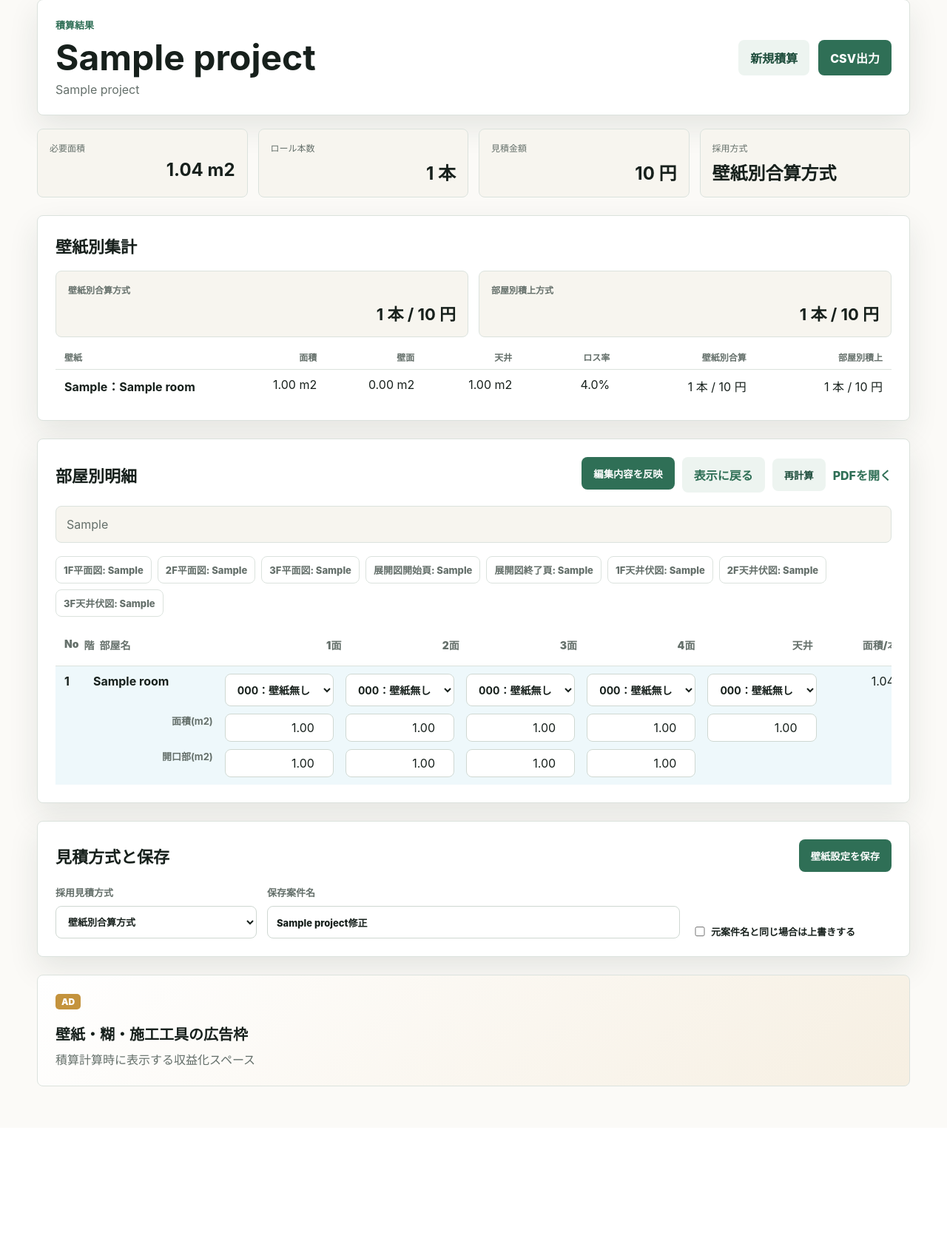
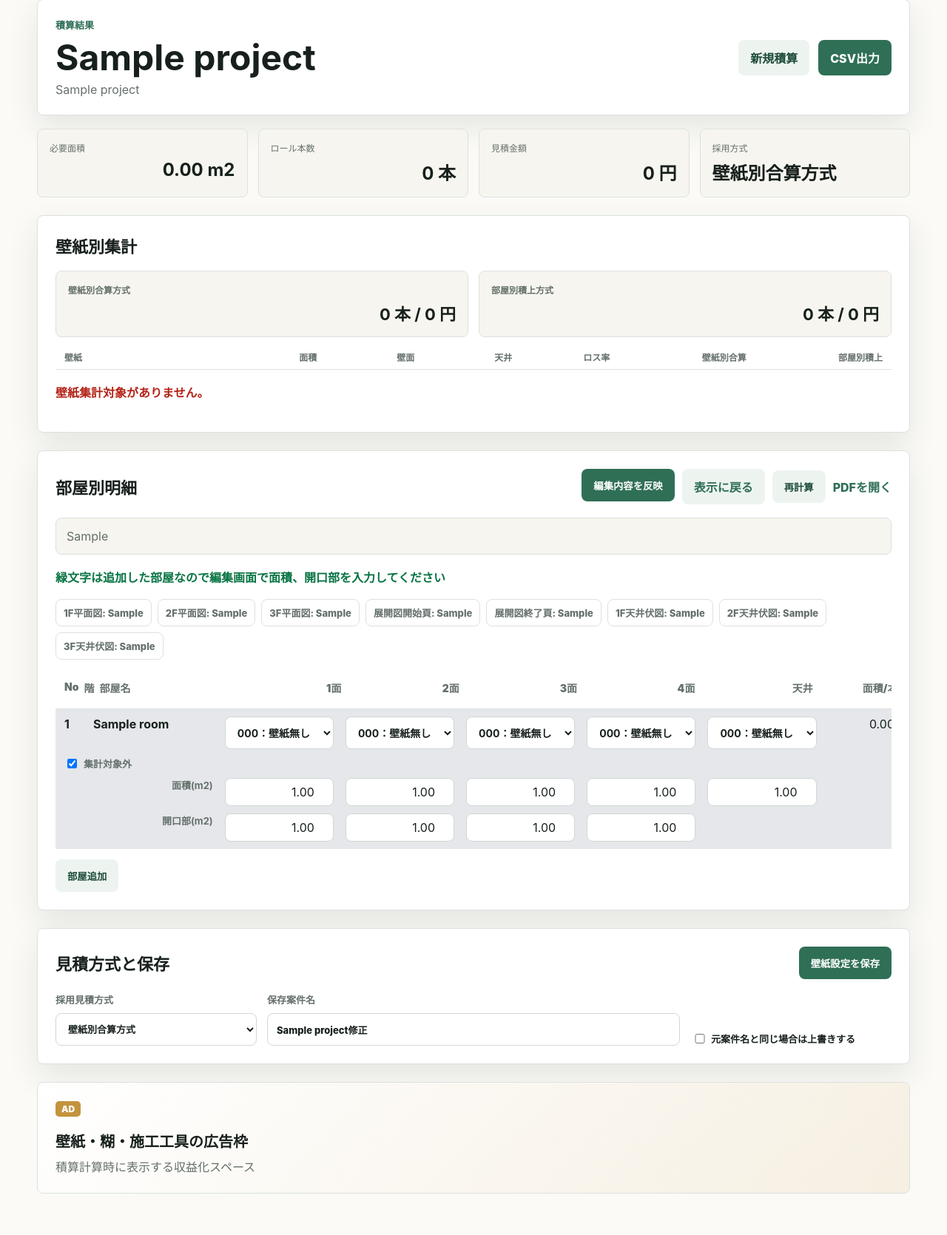
Before and after one commit to masumitachibana4649-creator/Sekisan-Project, a Django app: page /projects/1/?edit=1 in a window 1280 px wide. Shown: the part 128-1798 px from the top of the page at 74% size. Before the commit the page ends 1597 px from the top, so only its background shows below. Run offline with Django 5.2, Linux system fonts and the light colour scheme; a user stored in the database is signed in; data comes from the database, SQL or seed files in the repository; tables that the repository leaves empty hold one stand-in row (values such as "Sample post").

Commit message:
Track missing and manual rooms

```diff
--- a/estimator/static/estimator/app.js
+++ b/estimator/static/estimator/app.js
@@ -5,6 +5,15 @@ const estimateForm = document.querySelector("[data-estimate-form]");
 const loadingOverlay = document.querySelector("[data-loading-overlay]");
 const pdfInput = document.querySelector("[data-pdf-input]");
 const pdfPreview = document.querySelector("[data-pdf-preview]");
+const openAddRoomButton = document.querySelector("[data-open-add-room]");
+const addRoomDialog = document.querySelector("[data-add-room-dialog]");
+const cancelAddRoomButton = document.querySelector("[data-cancel-add-room]");
+const confirmAddRoomButton = document.querySelector("[data-confirm-add-room]");
+const newRoomFloor = document.querySelector("[data-new-room-floor]");
+const newRoomName = document.querySelector("[data-new-room-name]");
+const newRoomError = document.querySelector("[data-new-room-error]");
+const roomDetailBody = document.querySelector("[data-room-detail-body]");
+const newRoomFields = document.querySelector("[data-new-room-fields]");
 
 if (addRoomButton && roomTable && template) {
   addRoomButton.addEventListener("click", () => {
@@ -45,3 +54,84 @@ if (pdfInput && pdfPreview) {
     pdfPreview.classList.remove("is-hidden");
   });
 }
+
+if (openAddRoomButton && addRoomDialog && confirmAddRoomButton && newRoomFloor && newRoomName && roomDetailBody && newRoomFields) {
+  openAddRoomButton.addEventListener("click", () => {
+    if (newRoomError) newRoomError.classList.add("is-hidden");
+    newRoomName.value = "";
+    newRoomFloor.value = "1F";
+    addRoomDialog.showModal();
+    newRoomName.focus();
+  });
+
+  if (cancelAddRoomButton) {
+    cancelAddRoomButton.addEventListener("click", () => addRoomDialog.close());
+  }
+
+  confirmAddRoomButton.addEventListener("click", () => {
+    const roomName = newRoomName.value.trim();
+    if (!roomName) {
+      if (newRoomError) newRoomError.classList.remove("is-hidden");
+      newRoomName.focus();
+      return;
+    }
+
+    const floor = newRoomFloor.value || "1F";
+    appendHiddenRoomField("new_room_floor", floor);
+    appendHiddenRoomField("new_room_name", roomName);
+    appendManualRoomPreview(floor, roomName);
+    addRoomDialog.close();
+  });
+}
+
+function appendHiddenRoomField(name, value) {
+  const input = document.createElement("input");
+  input.type = "hidden";
+  input.name = name;
+  input.value = value;
+  newRoomFields.append(input);
+}
+
+function appendManualRoomPreview(floor, roomName) {
+  const row = document.createElement("div");
+  row.className = "room-detail-group";
+  const rowNumber = roomDetailBody.querySelectorAll(".room-detail-group").length + 1;
+  row.innerHTML = `
+    <strong class="room-no-cell">${rowNumber}</strong>
+    <span class="room-floor-cell">${escapeHtml(floor)}</span>
+    <strong class="room-name-cell source-manual-room">${escapeHtml(roomName)}</strong>
+    <span class="room-wallpaper-cell">001：標準壁紙</span>
+    <span class="room-wallpaper-cell">001：標準壁紙</span>
+    <span class="room-wallpaper-cell">001：標準壁紙</span>
+    <span class="room-wallpaper-cell">001：標準壁紙</span>
+    <span class="room-wallpaper-cell">001：標準壁紙</span>
+    <span class="room-total-cell">0.00 m2<br>0 本</span>
+    <span class="room-note-cell">手動追加: 面積、開口部を入力してください</span>
+    <label class="room-exclude-cell"><input type="checkbox" disabled><span>集計対象外</span></label>
+    <strong class="room-sub-label">面積(m2)</strong>
+    <span class="room-measure-cell">0.00</span>
+    <span class="room-measure-cell">0.00</span>
+    <span class="room-measure-cell">0.00</span>
+    <span class="room-measure-cell">0.00</span>
+    <span class="room-measure-cell">0.00</span>
+    <span class="room-total-spacer"></span>
+    <strong class="room-sub-label">開口部(m2)</strong>
+    <span class="room-measure-cell">0.00</span>
+    <span class="room-measure-cell">0.00</span>
+    <span class="room-measure-cell">0.00</span>
+    <span class="room-measure-cell">0.00</span>
+    <span class="room-measure-cell"></span>
+    <span class="room-total-spacer"></span>
+  `;
+  roomDetailBody.append(row);
+}
+
+function escapeHtml(value) {
+  return String(value).replace(/[&<>"']/g, (character) => ({
+    "&": "&amp;",
+    "<": "&lt;",
+    ">": "&gt;",
+    '"': "&quot;",
+    "'": "&#039;",
+  }[character]));
+}
--- a/estimator/static/estimator/styles.css
+++ b/estimator/static/estimator/styles.css
@@ -598,6 +598,21 @@ textarea { resize: vertical; }
   line-height: 1.55;
 }
 
+.room-exclude-cell {
+  display: inline-flex;
+  grid-column: 1 / span 3;
+  align-items: center;
+  gap: 6px;
+  color: var(--muted);
+  font-size: 13px;
+  font-weight: 800;
+}
+
+.room-exclude-cell input {
+  width: auto;
+  min-height: auto;
+}
+
 .room-total-cell {
   grid-column: 9;
   grid-row: 1;
@@ -612,6 +627,10 @@ textarea { resize: vertical; }
 
 .result-table .room-detail-group:nth-of-type(odd) {
   background: #eef8fb;
+}
+
+.result-table .room-detail-group.is-summary-excluded {
+  background: #e5e7eb;
 }
 
 .result-hero {
@@ -722,6 +741,16 @@ textarea { resize: vertical; }
   color: #1565c0;
 }
 
+.source-missing-note,
+.source-missing-room {
+  color: #b42318;
+}
+
+.source-manual-note,
+.source-manual-room {
+  color: #087443;
+}
+
 .estimate-note {
   margin: 0 0 18px;
   font-weight: 800;
@@ -738,6 +767,50 @@ textarea { resize: vertical; }
 
 .empty-result span {
   color: #b42318;
+}
+
+.room-add-actions {
+  display: flex;
+  justify-content: flex-start;
+  padding-top: 14px;
+}
+
+.room-add-dialog {
+  width: min(420px, calc(100vw - 32px));
+  border: 1px solid var(--line);
+  border-radius: 8px;
+  padding: 0;
+  color: var(--ink);
+}
+
+.room-add-dialog::backdrop {
+  background: rgb(20 25 28 / 42%);
+}
+
+.room-add-dialog-body {
+  display: grid;
+  gap: 14px;
+  padding: 20px;
+}
+
+.room-add-dialog h3 {
+  margin: 0;
+}
+
+.dialog-actions {
+  display: flex;
+  justify-content: flex-end;
+  gap: 10px;
+}
+
+.form-error {
+  margin: 0;
+  color: #b42318;
+  font-weight: 800;
+}
+
+.is-hidden {
+  display: none !important;
 }
 
 .page-map-summary {
--- a/estimator/templates/estimator/project_detail.html
+++ b/estimator/templates/estimator/project_detail.html
@@ -91,6 +91,12 @@
   {% if has_estimated_openings %}
     <p class="estimate-note">青文字は展開図・平面図の縮尺と既知寸法からの推定値なので注意</p>
   {% endif %}
+  {% if has_ai_missing_rooms %}
+    <p class="estimate-note source-missing-note">赤文字は抽出に失敗した部屋なので編集画面で面積、開口部を入力してください</p>
+  {% endif %}
+  {% if has_manual_rooms or edit_mode %}
+    <p class="estimate-note source-manual-note">緑文字は追加した部屋なので編集画面で面積、開口部を入力してください</p>
+  {% endif %}
   {% if project.has_drawing_pdf %}
     <div class="page-map-summary">
       <span>1F平面図: {{ project.page_1f_plan }}</span>
@@ -107,12 +113,12 @@
     <div class="result-head">
       <span>No</span><span>階</span><span>部屋名</span><span>1面</span><span>2面</span><span>3面</span><span>4面</span><span>天井</span><span>面積/本数</span><span>備考</span>
     </div>
-    <div class="result-body">
+    <div class="result-body" data-room-detail-body>
     {% for room in rooms %}
-      <div class="room-detail-group">
+      <div class="room-detail-group {% if room.excluded_from_summary %}is-summary-excluded{% endif %}">
         <strong class="room-no-cell">{{ forloop.counter }}</strong>
         <span class="room-floor-cell">{{ room.display_floor_label }}</span>
-        <strong class="room-name-cell">{{ room.display_room_name }}</strong>
+        <strong class="room-name-cell {% if room.source_type == "ai_missing" %}source-missing-room{% elif room.source_type == "manual" %}source-manual-room{% endif %}">{{ room.display_room_name }}</strong>
         <span class="room-wallpaper-cell">
           {% if edit_mode %}
             <select class="room-wallpaper-select" name="room_{{ room.pk }}_east_wallpaper_no">
@@ -170,6 +176,10 @@
         </span>
         <span class="room-total-cell">{{ room.total_area|floatformat:2 }} m2<br>{{ room.rolls_required }} 本</span>
         <span class="room-note-cell">{{ room.note|room_note }}</span>
+        <label class="room-exclude-cell">
+          <input type="checkbox" name="room_{{ room.pk }}_excluded_from_summary" value="1" {% if room.excluded_from_summary %}checked{% endif %} {% if not edit_mode %}disabled{% endif %}>
+          <span>集計対象外</span>
+        </label>
         <strong class="room-sub-label">面積(m2)</strong>
         <span class="room-measure-cell">{% if edit_mode %}<input name="room_{{ room.pk }}_east_surface_area_m2" type="number" step="0.01" min="0" value="{{ room.east_surface_area_m2 }}">{% else %}{{ room.east_surface_area_m2 }}{% endif %}</span>
         <span class="room-measure-cell">{% if edit_mode %}<input name="room_{{ room.pk }}_west_surface_area_m2" type="number" step="0.01" min="0" value="{{ room.west_surface_area_m2 }}">{% else %}{{ room.west_surface_area_m2 }}{% endif %}</span>
@@ -195,6 +205,11 @@
     {% endfor %}
     </div>
   </div>
+  {% if edit_mode and rooms %}
+    <div class="room-add-actions">
+      <button class="secondary-action" type="button" data-open-add-room>部屋追加</button>
+    </div>
+  {% endif %}
   </section>
 
   {% if edit_mode %}
@@ -221,6 +236,31 @@
     </div>
   </section>
   {% endif %}
+  {% if edit_mode %}
+    <div data-new-room-fields></div>
+  {% endif %}
+  {% if edit_mode %}
+    <dialog class="room-add-dialog" data-add-room-dialog>
+      <div class="room-add-dialog-body">
+        <h3>部屋追加</h3>
+        <label>階
+          <select data-new-room-floor>
+            <option value="1F" selected>1F</option>
+            <option value="2F">2F</option>
+            <option value="3F">3F</option>
+          </select>
+        </label>
+        <label>部屋名
+          <input type="text" data-new-room-name maxlength="80">
+        </label>
+        <p class="form-error is-hidden" data-new-room-error>部屋名を入力してください</p>
+        <div class="dialog-actions">
+          <button class="secondary-action" type="button" data-cancel-add-room>キャンセル</button>
+          <button class="primary-action" type="button" data-confirm-add-room>OK</button>
+        </div>
+      </div>
+    </dialog>
+  {% endif %}
 </form>
 
 <aside class="ad-slot wide-ad">
--- a/estimator/views.py
+++ b/estimator/views.py
@@ -1,5 +1,6 @@
 import csv
 import logging
+import re
 import tempfile
 import uuid
 from contextlib import contextmanager
@@ -20,6 +21,9 @@ from django.urls import reverse
 
 from .models import (
     ESTIMATE_METHOD_CHOICES,
+    ROOM_SOURCE_AI,
+    ROOM_SOURCE_AI_MISSING,
+    ROOM_SOURCE_MANUAL,
     ROOM_TOTAL_METHOD,
     SURFACE_FIELDS,
     WALLPAPER_TOTAL_METHOD,
@@ -141,6 +145,8 @@ def project_detail(request, pk):
     project = _owned_project_or_403(request, Project.objects.prefetch_related("rooms"), pk)
     rooms = project.rooms.all()
     has_estimated_openings = any(_is_estimated_opening(room) for room in rooms)
+    has_ai_missing_rooms = any(room.source_type == ROOM_SOURCE_AI_MISSING for room in rooms)
+    has_manual_rooms = any(room.source_type == ROOM_SOURCE_MANUAL for room in rooms)
     summary = project.wallpaper_summary
     edit_mode = request.GET.get("edit") == "1"
     return render(
@@ -155,6 +161,8 @@ def project_detail(request, pk):
             "summary": summary,
             "suggested_project_name": _suggested_revision_name(project.name),
             "has_estimated_openings": has_estimated_openings,
+            "has_ai_missing_rooms": has_ai_missing_rooms,
+            "has_manual_rooms": has_manual_rooms,
             "edit_mode": edit_mode,
         },
     )
@@ -194,6 +202,7 @@ def project_save_wallpapers(request, pk):
 
     wallpaper_map = {wallpaper.number: wallpaper for wallpaper in Wallpaper.objects.all()}
     for source_room_id, target_room in room_map.items():
+        target_room.excluded_from_summary = request.POST.get(f"room_{source_room_id}_excluded_from_summary") == "1"
         for field, _label, _surface_type in SURFACE_FIELDS:
             selected_no = request.POST.get(
                 f"room_{source_room_id}_{field}_wallpaper_no",
@@ -215,6 +224,8 @@ def project_save_wallpapers(request, pk):
                 )
         target_room.sync_totals_from_surface_measurements()
         target_room.save()
+
+    _create_manual_rooms_from_post(request.POST, target_project, default_wallpaper=Wallpaper.objects.get(number="001"))
 
     if apply_changes:
         messages.success(request, "編集内容を積算に反映しました。")
@@ -318,6 +329,7 @@ def project_csv(request, pk):
         "3面壁紙",
         "4面壁紙",
         "天井壁紙",
+        "集計対象外",
         "必要面積(m2)",
         "部屋別積上方式ロール本数",
         "備考",
@@ -336,6 +348,7 @@ def project_csv(request, pk):
             f"{room.south_wallpaper_no}：{room.south_wallpaper_name}",
             f"{room.north_wallpaper_no}：{room.north_wallpaper_name}",
             f"{room.ceiling_wallpaper_no}：{room.ceiling_wallpaper_name}",
+            "対象外" if room.excluded_from_summary else "",
             _round(room.total_area),
             room.rolls_required,
             room.note,
@@ -364,33 +377,114 @@ def _raise_forbidden():
     raise PermissionDenied("この積算データを表示する権限がありません。")
 
 
-def _create_rooms_from_analysis(project, analyzed_rooms, default_wallpaper=None, surface_wallpapers=None):
+def _create_rooms_from_analysis(project, analyzed_rooms, default_wallpaper=None, surface_wallpapers=None, missing_rooms=None):
     default_wallpaper = default_wallpaper or Wallpaper.objects.get(number="001")
     surface_wallpapers = surface_wallpapers or {field: default_wallpaper for field, _label, _type in SURFACE_FIELDS}
-    for room in analyzed_rooms:
-        created = Room(
-            project=project,
-            name=room.name,
-            perimeter_m=room.perimeter_m,
-            height_m=room.height_m,
-            opening_area_m2=room.opening_area_m2,
-            ceiling_area_m2=room.ceiling_area_m2,
-            note=room.note,
+    missing_rooms = _missing_room_names(missing_rooms or [], analyzed_rooms)
+    floor_order = ("1F", "2F", "3F", "")
+    for floor in floor_order:
+        for room in analyzed_rooms:
+            if _floor_label_from_text(f"{room.name} {room.note}") != floor:
+                continue
+            _create_room_from_analysis(project, room, surface_wallpapers, default_wallpaper)
+        for room_name in missing_rooms:
+            if _floor_label_from_text(room_name) != floor:
+                continue
+            _create_empty_room(
+                project,
+                room_name,
+                ROOM_SOURCE_AI_MISSING,
+                "抽出失敗: 面積、開口部を入力してください",
+                default_wallpaper,
+            )
+
+
+def _create_room_from_analysis(project, room, surface_wallpapers, default_wallpaper):
+    created = Room(
+        project=project,
+        name=room.name,
+        source_type=ROOM_SOURCE_AI,
+        perimeter_m=room.perimeter_m,
+        height_m=room.height_m,
+        opening_area_m2=room.opening_area_m2,
+        ceiling_area_m2=room.ceiling_area_m2,
+        note=room.note,
+    )
+    for field, _label, _surface_type in SURFACE_FIELDS:
+        created.apply_wallpaper(field, surface_wallpapers.get(field, default_wallpaper))
+    if room.wall_surfaces:
+        for field, _label, surface_type in SURFACE_FIELDS:
+            if surface_type == "ceiling":
+                created.ceiling_surface_area_m2 = room.ceiling_area_m2
+                continue
+            surface = _wall_surface_value(room.wall_surfaces, field)
+            setattr(created, f"{field}_surface_area_m2", _wall_surface_area(surface, room.height_m))
+            setattr(created, f"{field}_opening_area_m2", surface.get("opening_area_m2", Decimal("0")))
+        created.sync_totals_from_surface_measurements()
+    else:
+        created.set_default_surface_measurements()
+    created.save()
+
+
+def _create_empty_room(project, name, source_type, note, default_wallpaper):
+    room = Room(
+        project=project,
+        name=name,
+        source_type=source_type,
+        perimeter_m=Decimal("0"),
+        height_m=Decimal("0"),
+        opening_area_m2=Decimal("0"),
+        ceiling_area_m2=Decimal("0"),
+        note=note,
+    )
+    room.apply_wallpaper_to_all_surfaces(default_wallpaper)
+    room.set_default_surface_measurements()
+    room.save()
+    return room
+
+
+def _missing_room_names(missing_rooms, analyzed_rooms):
+    extracted = {_normalize_room_name(room.name) for room in analyzed_rooms}
+    names = []
+    seen = set()
+    for room_name in missing_rooms:
+        normalized = _normalize_room_name(room_name)
+        if not normalized or normalized in extracted or normalized in seen:
+            continue
+        seen.add(normalized)
+        names.append(str(room_name).strip())
+    return names
+
+
+def _normalize_room_name(value):
+    return str(value or "").translate(str.maketrans("０１２３４５６７８９", "0123456789")).upper().replace(" ", "")
+
+
+def _floor_label_from_text(value):
+    source = str(value or "").translate(str.maketrans("０１２３４５６７８９", "0123456789"))
+    match = re.search(r"([1-3])\s*(?:F|階)", source, re.IGNORECASE)
+    if match:
+        return f"{match.group(1)}F"
+    return ""
+
+
+def _create_manual_rooms_from_post(post_data, project, default_wallpaper):
+    floors = post_data.getlist("new_room_floor")
+    names = post_data.getlist("new_room_name")
+    for floor, name in zip(floors, names):
+        floor = floor if floor in {"1F", "2F", "3F"} else "1F"
+        room_name = str(name or "").strip()
+        if not room_name:
+            continue
+        if not _floor_label_from_text(room_name):
+            room_name = f"{floor} {room_name}"
+        _create_empty_room(
+            project,
+            room_name,
+            ROOM_SOURCE_MANUAL,
+            "手動追加: 面積、開口部を入力してください",
+            default_wallpaper,
         )
-        for field, _label, _surface_type in SURFACE_FIELDS:
-            created.apply_wallpaper(field, surface_wallpapers.get(field, default_wallpaper))
-        if room.wall_surfaces:
-            for field, _label, surface_type in SURFACE_FIELDS:
-                if surface_type == "ceiling":
-                    created.ceiling_surface_area_m2 = room.ceiling_area_m2
-                    continue
-                surface = _wall_surface_value(room.wall_surfaces, field)
-                setattr(created, f"{field}_surface_area_m2", _wall_surface_area(surface, room.height_m))
-                setattr(created, f"{field}_opening_area_m2", surface.get("opening_area_m2", Decimal("0")))
-            created.sync_totals_from_surface_measurements()
-        else:
-            created.set_default_surface_measurements()
-        created.save()
 
 
 def _wall_surface_value(wall_surfaces, field):
@@ -480,6 +574,7 @@ def _read_pdf_into_project(request, project, replace_rooms=False, default_wallpa
             analysis.rooms,
             default_wallpaper=default_wallpaper,
             surface_wallpapers=surface_wallpapers,
+            missing_rooms=analysis.missing_rooms,
         )
         project.memo = _join_memo(project.memo, analysis.memo)
         project.save(update_fields=["memo"])
```
Also changed, not shown: estimator/models.py (+21 -0 lines), estimator/pdf_analysis.py (+9 -2 lines), estimator/tests.py (+88 -0 lines), estimator/migrations/0013_room_source_and_summary_exclusion.py (added).
